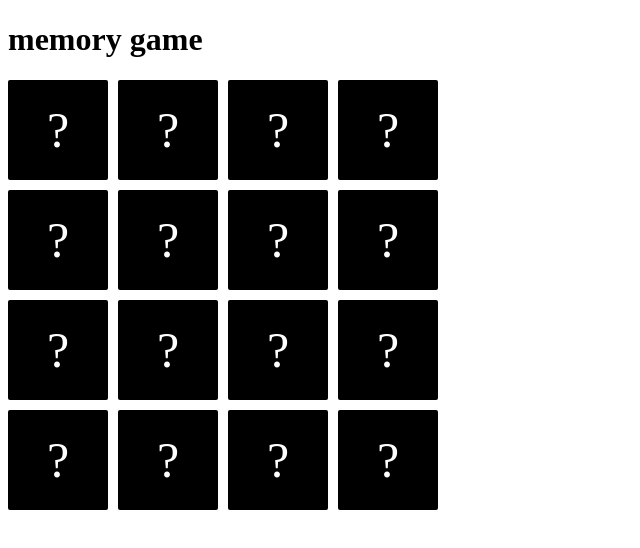
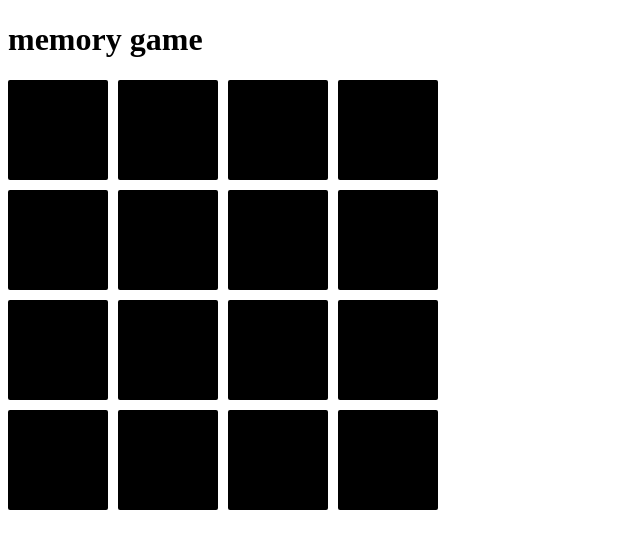
Before and after one commit to Aryan2807-hub/memorygame-React, a React (Vite) app: page / in a window 1280 px wide. Shown: the top 548 px of the page, without its empty margins (0-640 px from the left). Built offline with nearby package versions, Linux system fonts and the light colour scheme.

Commit message:
mid-logic

```diff
--- a/components/boards.jsx
+++ b/components/boards.jsx
@@ -1,4 +1,4 @@
-import {useState} from  "react"
+import {useState,useEffect} from  "react"
 
 
 
@@ -7,21 +7,53 @@ import {Card} from "./cards.jsx"
 import "./boards.css"
 
 
+const initialCards = [
+  "🍎","🍎","🍌","🍌","🍇","🍇","🍉","🍉",
+  "🍒","🍒","🍍","🍍","🥝","🥝","🍑","🍑"
+]
 
-
+const shuffledcards =[...initialCards].sort(()=>Math.random() - 0.5)
 
 export function Board(){
-  const cardVal=Array(16).fill("?")
+
+  const [cardVal ,setCardVal]=useState(
+    shuffledcards.map((value,index)=>({
+        id:index,
+        value:value,
+        flipped:false
+      }
+    ))
+
+  )
 
   const [FlippedCards,setFlippedCards]=useState([])
+  function Clickhandler(index){
 
+    if (FlippedCards.length === 2) return
+    if (FlippedCards.includes(index)) return
+    setFlippedCards([...FlippedCards,index])
+  }
+  useEffect(()=>{
+      if(FlippedCards.length===2){
+        setTimeout(()=>{
+          setFlippedCards([])
+        },900)
+      }
+    },[FlippedCards])
 
 
 
   return(
     <div className="board">
-      {cardVal.map((val,index)=>(
-        <Card key={index} index={index} flippedcards={FlippedCards} ></Card>
+      {cardVal.map((card,index)=>(
+        <Card
+          key={card.id}
+          index={index}
+          flipcheck={card.flipped}
+          emoji={card.value}
+          flippedcards={FlippedCards}
+          click={Clickhandler}
+          ></Card>
       ))}
     </div>
   )
--- a/components/cards.jsx
+++ b/components/cards.jsx
@@ -1,11 +1,13 @@
 import "./cards.css"
-import {useState} from  "react"
 
-export function Card({index,flippedcards}){
+
+export function Card({index,flippedcards,click,emoji}){
+
 
   return(
-    <div className="card" >
-      {flippedcards.includes(index) ? "A" : "?"}
+    <div className="card"
+   onClick={()=>click(index)} >
+      {flippedcards.includes(index) ? emoji : ""}
     </div>
   )
 
```
